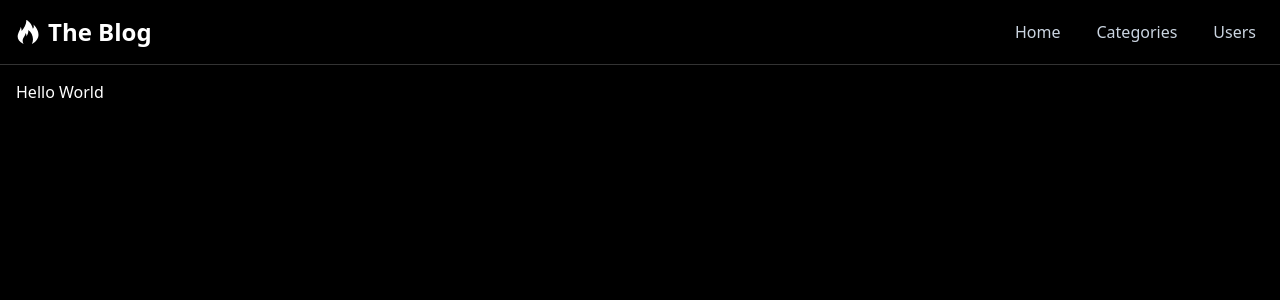
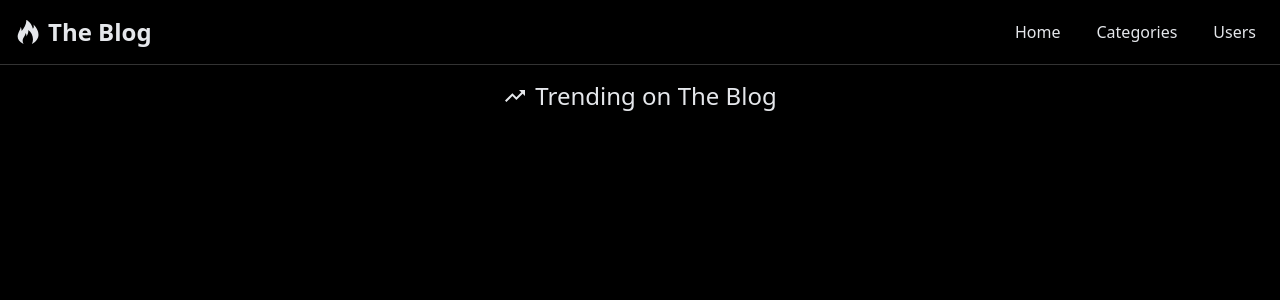
Before and after one commit to MuhammadUsamaAwan/next-sanity-blog, a Next.js app: page / in a window 1280 px wide. Shown: the top 300 px of the page. Built offline with nearby package versions, Linux system fonts and the light colour scheme.

Commit message:
home header

```diff
--- a/app/(user)/layout.tsx
+++ b/app/(user)/layout.tsx
@@ -5,7 +5,7 @@ export default function RootLayout({ children }: { children: React.ReactNode })
   return (
     <html lang='en'>
       <head />
-      <body className='bg-black text-white'>
+      <body className='bg-black text-gray-200'>
         <Header />
         <main className='pt-16'>
           <div className='mx-auto p-4 lg:max-w-4xl xl:max-w-7xl'>{children}</div>
--- a/app/(user)/page.tsx
+++ b/app/(user)/page.tsx
@@ -1,3 +1,12 @@
+import { MdOutlineTrendingUp } from 'react-icons/md';
+
 export default function Home() {
-  return <div>Hello World</div>;
+  return (
+    <div>
+      <div className='mb-4 flex items-center justify-center space-x-2'>
+        <MdOutlineTrendingUp className='text-2xl' />
+        <h1 className='text-2xl'>Trending on The Blog</h1>
+      </div>
+    </div>
+  );
 }
--- a/components/Header.tsx
+++ b/components/Header.tsx
@@ -5,23 +5,23 @@ export default function Header() {
   return (
     <header className='fixed top-0 w-full border-b border-white/20 bg-black/80 backdrop-blur-sm	backdrop-saturate-150'>
       <nav className='mx-auto flex items-center justify-between p-4 lg:max-w-4xl xl:max-w-7xl'>
-        <Link href='/' className='flex items-center space-x-2 text-2xl font-semibold'>
+        <Link href='/' className='flex items-center space-x-2 text-xl font-semibold sm:text-2xl'>
           <ImFire />
           <span>The Blog</span>
         </Link>
         <ul className='flex items-center space-x-5'>
-          <li>
-            <Link href='/' className='p-2 text-slate-300 hover:text-white'>
+          <li className='hidden sm:block'>
+            <Link href='/' className='p-2 hover:text-white'>
               Home
             </Link>
           </li>
           <li>
-            <Link href='/' className='p-2 text-slate-300 hover:text-white'>
+            <Link href='/' className='p-2 hover:text-white'>
               Categories
             </Link>
           </li>
           <li>
-            <Link href='/' className='p-2 text-slate-300 hover:text-white'>
+            <Link href='/' className='p-2 hover:text-white'>
               Users
             </Link>
           </li>
```
